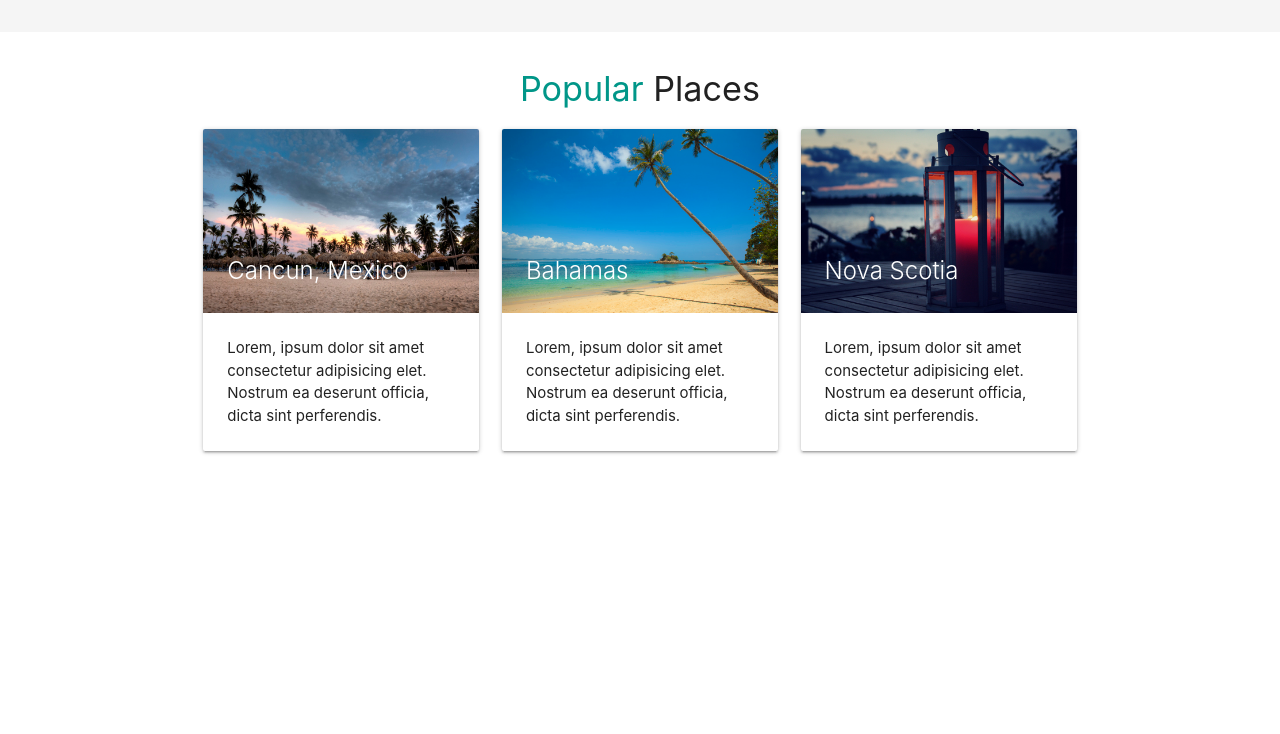
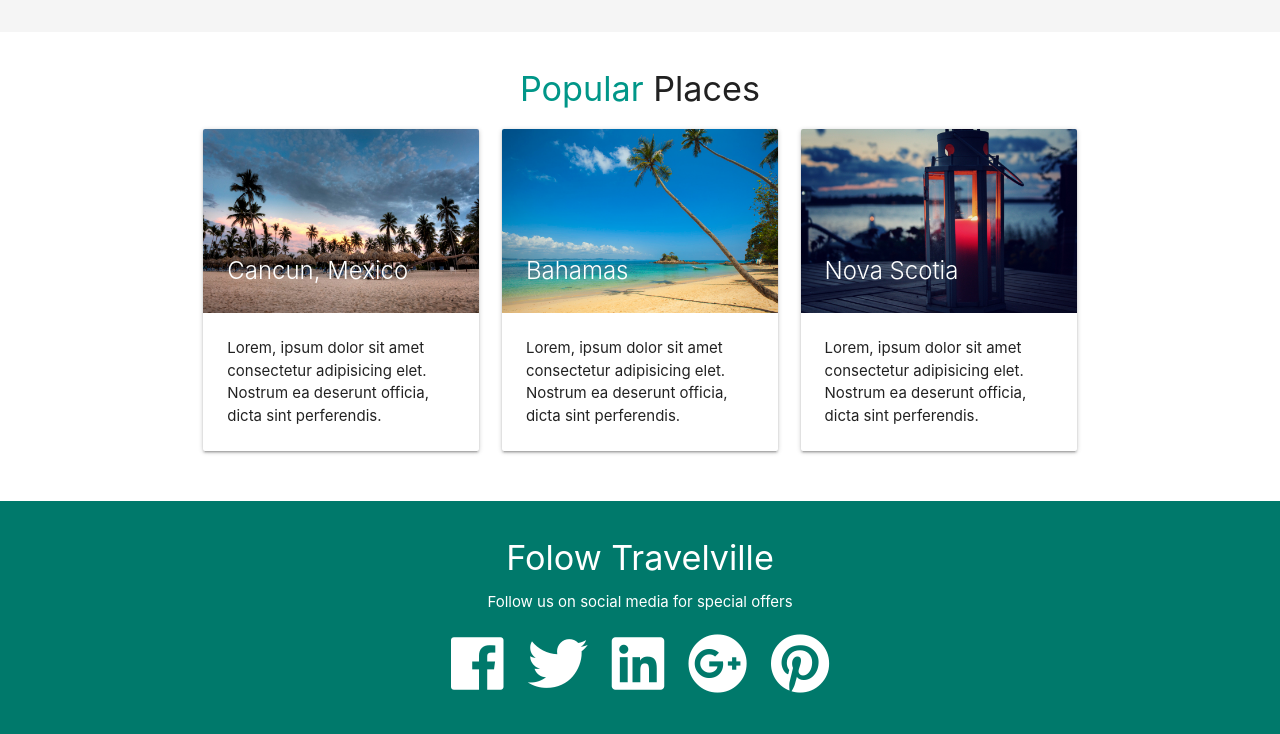
Before and after one commit to charalson72777/travelAgencyTheme, a plain HTML site: page index.html in a window 1280 px wide. Shown: the part 1113-1847 px from the top of the page. Before the commit the page ends 1614 px from the top, so only its background shows below. Drawn offline with nearby package versions, Linux system fonts and the light colour scheme.

Commit message:
follow done

```diff
--- a/css/main.css
+++ b/css/main.css
@@ -4,3 +4,7 @@
     width: 90% !important;
     border: #f4f4f4 3px solid !important;
 }
+
+.section-follow .fa-4x {
+    margin: 5px 10px;
+}
--- a/index.html
+++ b/index.html
@@ -176,6 +176,34 @@
                 </div>
             </section>
 
+            <!--SECTION FOLLOW-->
+
+            <section class="section section-follow teal darken-2 white-text center">
+                <div class="container">
+                    <div class="row">
+                        <div class="col s12">
+                            <h4>Folow Travelville</h4>
+                            <p>Follow us on social media for special offers</p>
+                            <a href="#" class="white-text">
+                                <i class="fab fa-facebook fa-4x"></i>
+                            </a>
+                            <a href="#" class="white-text">
+                                    <i class="fab fa-twitter fa-4x"></i>
+                            </a>
+                            <a href="#" class="white-text">
+                                    <i class="fab fa-linkedin fa-4x"></i>
+                            </a>
+                            <a href="#" class="white-text">
+                                    <i class="fab fa-google-plus fa-4x"></i>
+                            </a>
+                            <a href="#" class="white-text">
+                                    <i class="fab fa-pinterest fa-4x"></i>
+                            </a>
+                        </div>
+                    </div>
+                </div>
+            </section>
+
 
       <!--JavaScript at end of body for optimized loading-->
       <script src="https://cdnjs.cloudflare.com/ajax/libs/materialize/1.0.0-beta/js/materialize.min.js"></script>
```
